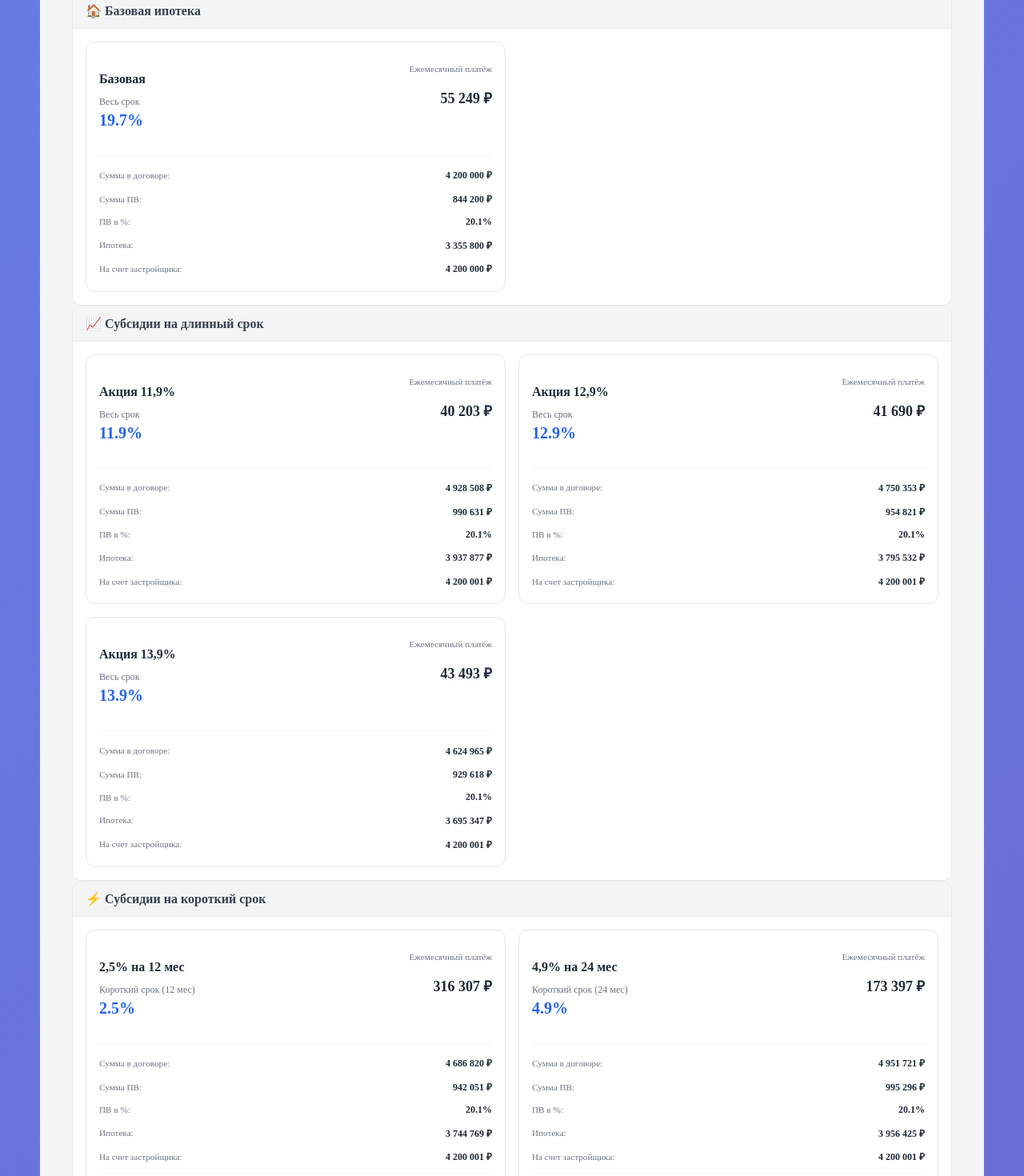
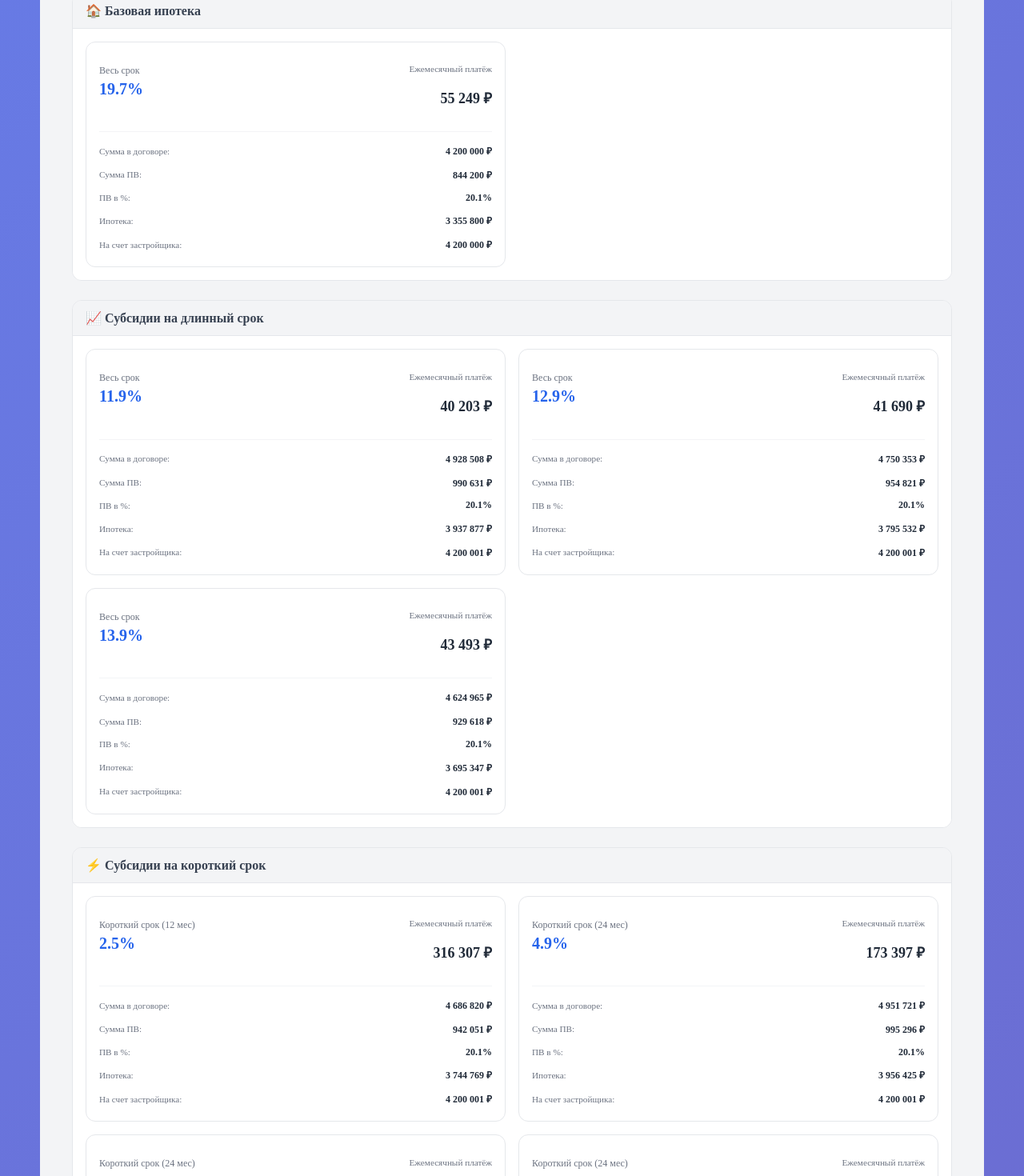
Before and after one commit to simonenkonikita/calc, a React (Vite) app: page /calculator in a window 1280 px wide. Shown: the part 886-2356 px from the top of the page at 80% size. Built offline with nearby package versions, Linux system fonts and the light colour scheme.

Commit message:
Убрано дублирование ставки и программы в карточке, настроенны отсутпы между категориями

```diff
--- a/src/data/bankOffers.tsx
+++ b/src/data/bankOffers.tsx
@@ -12,7 +12,7 @@ export const bankOffers: BankOffer[] = [
   },
   {
     bank: "Сбербанк",
-    program: "Акция 11,9%",
+    program: "11,9% на весь срок",
     type: "full",
     rate: 11.9,
     subsidyPercent: 18.5,
@@ -20,7 +20,7 @@ export const bankOffers: BankOffer[] = [
   },
   {
     bank: "Сбербанк",
-    program: "Акция 12,9%",
+    program: "12,9% на весь срок",
     type: "full",
     rate: 12.9,
     subsidyPercent: 14.5,
@@ -28,7 +28,7 @@ export const bankOffers: BankOffer[] = [
   },
   {
     bank: "Сбербанк",
-    program: "Акция 13,9%",
+    program: "13,9% на весь срок",
     type: "full",
     rate: 13.9,
     subsidyPercent: 11.5,
@@ -138,7 +138,7 @@ export const bankOffers: BankOffer[] = [
   },
   {
     bank: "Альфа-Банк",
-    program: "Акция 12,99%",
+    program: "12,99% на весь срок",
     type: "full",
     rate: 12.99,
     subsidyPercent: 14,
@@ -156,7 +156,7 @@ export const bankOffers: BankOffer[] = [
   },
   {
     bank: "Совкомбанк",
-    program: "Акция 12,49% на 20 лет",
+    program: "12,49% на весь срок",
     type: "full",
     rate: 12.49,
     subsidyPercent: 12.49,
@@ -246,7 +246,7 @@ export const bankOffers: BankOffer[] = [
   },
   {
     bank: "ВТБ",
-    program: "Акция 12,89%",
+    program: "12,89% на весь срок",
     type: "full",
     rate: 12.89,
     subsidyPercent: 14.3,
@@ -282,7 +282,7 @@ export const bankOffers: BankOffer[] = [
   },
   {
     bank: "Уралсиб",
-    program: "Акция 12,89%",
+    program: "12,89% на весь срок",
     type: "full",
     rate: 12.89,
     subsidyPercent: 18.6,
@@ -290,7 +290,7 @@ export const bankOffers: BankOffer[] = [
   },
   {
     bank: "Уралсиб",
-    program: "Акция 13,89%",
+    program: "13,89% на весь срок",
     type: "full",
     rate: 13.89,
     subsidyPercent: 13.8,
--- a/src/pages/MortgageCalculator/OfferBankSection/OfferBankSection.css
+++ b/src/pages/MortgageCalculator/OfferBankSection/OfferBankSection.css
@@ -154,6 +154,13 @@
   padding: 0.25rem 0.75rem;
   border-radius: 1rem;
   flex-shrink: 0;
+}
+
+/* Категории внутри банка */
+.bank-categories {
+  display: flex;
+  flex-direction: column;
+  gap: 1.5rem;
 }
 
 .bank-categories .category-group {
--- a/src/pages/MortgageCalculator/OfferBankSection/OfferBankSection.tsx
+++ b/src/pages/MortgageCalculator/OfferBankSection/OfferBankSection.tsx
@@ -311,7 +311,6 @@ export const OfferBankSection: React.FC<OfferBankSectionProps> = ({
                             >
                               <div className="bank-card-header">
                                 <div className="bank-info">
-                                  <h4>{offer.program}</h4>
                                   <p className="bank-program">
                                     {offer.type === "full" && "Весь срок"}
                                     {offer.type === "short" &&
@@ -417,14 +416,6 @@ export const OfferBankSection: React.FC<OfferBankSectionProps> = ({
                                 </div>
                               </div>
 
-                              {offer.durationMonths &&
-                                offer.type === "short" && (
-                                  <div className="bank-duration">
-                                    Льготный период: {offer.durationMonths}{" "}
-                                    месяцев
-                                  </div>
-                                )}
-
                               {offer.excessLimit && offer.excessLimit > 0 && (
                                 <div className="bank-excess">
                                   Сверхлимит: {formatMoney(offer.excessLimit)}
```
